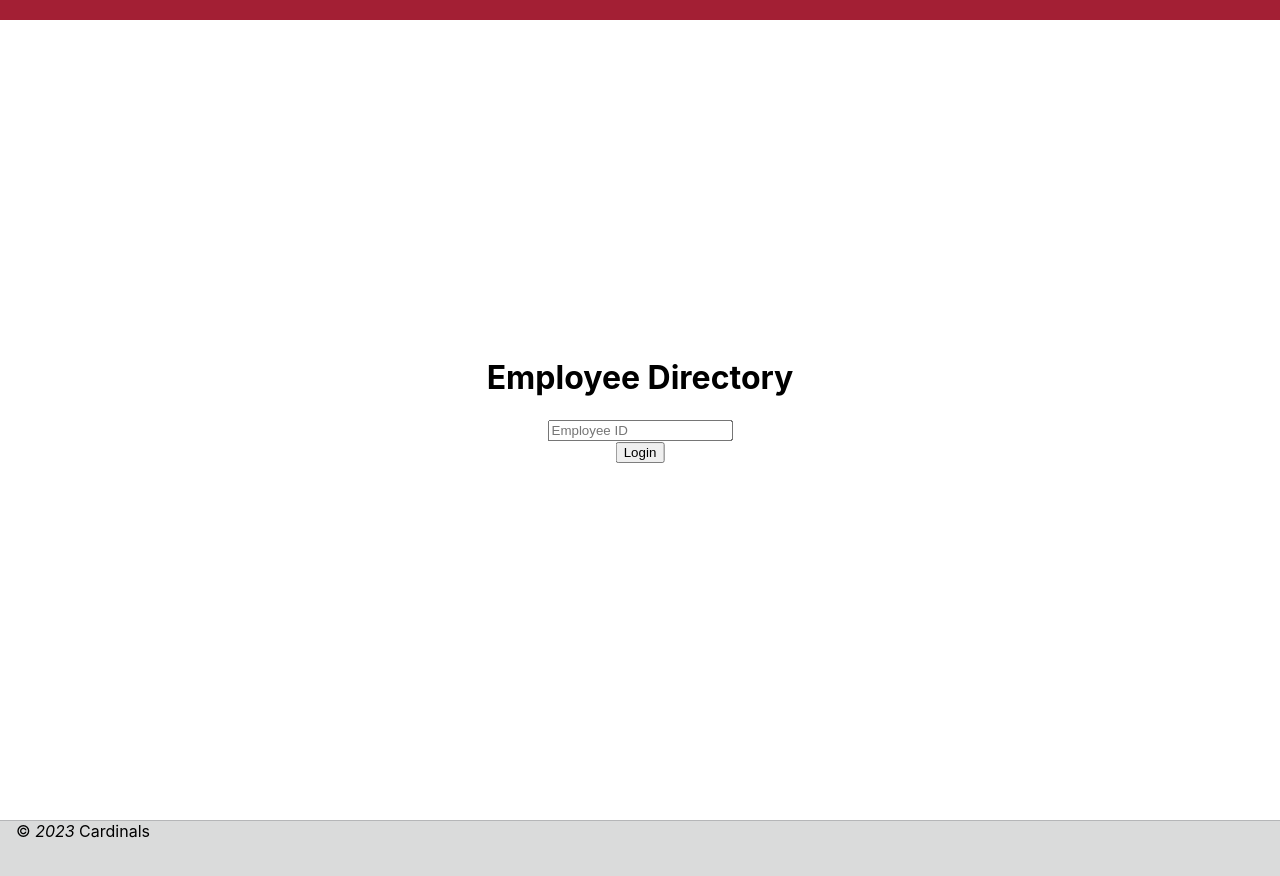
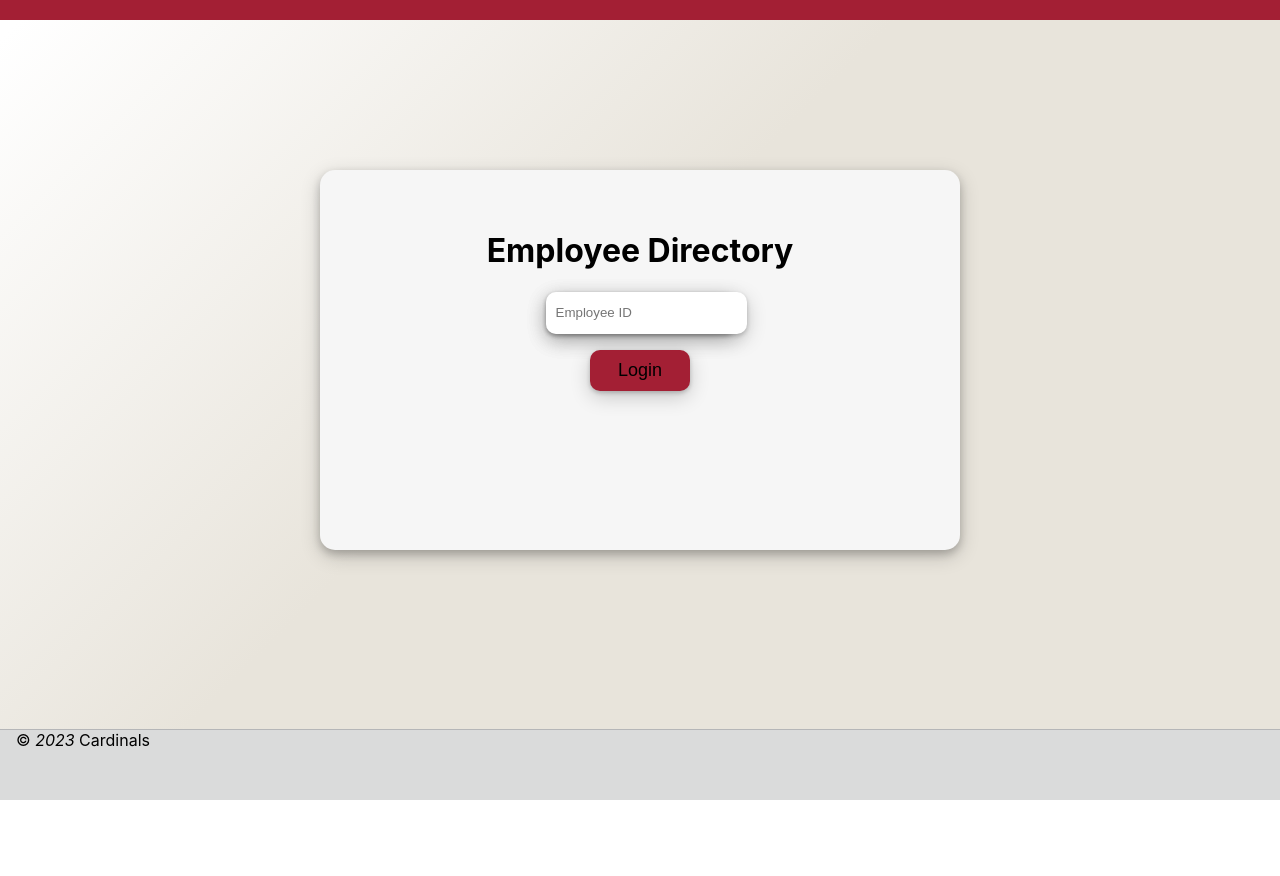
Before and after one commit to CIRACON/grp02, a React (Create React App) app: page / in a window 1280 px wide. Shown: the top 876 px of the page. After the commit the page ends 800 px from the top, so only its background shows below. Built offline with nearby package versions, Linux system fonts and the light colour scheme; no server answers.

Commit message:
final push maybe

```diff
--- a/src/components/Login.css
+++ b/src/components/Login.css
@@ -1,8 +1,8 @@
 .homeDiv{
-  width: 100vw;
-  height: 100vh;
-  background-color: white;
+  /* width: 100vw;
+  height;
   text-align: center;
+  background-color: aqua; */
 
   /* background-image:
   radial-gradient(white, rgba(255,255,255,.2) 2px, transparent 40px),
@@ -11,6 +11,13 @@
   radial-gradient(rgba(255,255,255,.4), rgba(255,255,255,.1) 2px, transparent 30px);
   background-size: 550px 550px, 350px 350px, 250px 250px, 150px 150px;
   background-position: 0 0, 40px 60px, 130px 270px, 70px 100px; */
+  /* text-align: center; */
+  height: 85vh;
+  /* background-color: red; */
+  display: flex;
+  justify-content: center;
+  align-items: center;
+
 
 
 }
@@ -18,17 +25,28 @@
 
 
 .container {
-  position: fixed; /* or absolute */
+  /* position: fixed;
   top: 50%;
   left: 50%;
-  transform: translate(-50%, -50%);
+  width: 50%;
+  height: 40%;
+  transform: translate(-50%, -50%); */
+
+  text-align: center;
+  width: 50%;
+  height: 50%;
+  padding-top: 40px;
+  background-color: #f6f6f6;
+  box-shadow: 0 4px 8px 0 rgba(0, 0, 0, 0.2), 0 6px 20px 0 rgba(0, 0, 0, 0.19);
+  border-radius: 15px;
+
 
 }
 .red {
   margin: 5px auto;
   color: black;
 }
-.green {
+/* .green {
   width: auto;
   display: inline-block;
 
@@ -39,9 +57,46 @@
   color: #000000;
   font-weight: bold;
   margin: 5px auto;
-}
+} */
 
 .homeNavLink{
   color: inherit;
   text-decoration: inherit;
 }
+
+.form-inputsL {
+  margin-bottom: 1rem;
+  box-shadow: 0 2px 4px 0 rgba(0, 0, 0, 0.2), 0 6px 20px 0 rgba(0, 0, 0, 0.19);
+  border-radius: 10px;
+  border-width: 5px;
+}
+
+.form-inputL {
+  padding-left: 10px;
+  border-radius: 10px;
+  box-shadow: 0 2px 4px 0 rgba(0, 0, 0, 0.2), 0 6px 20px 0 rgba(0, 0, 0, 0.19);
+  height: 40px;
+  width: 100%;
+  outline: none;
+  border: none;
+}
+
+.btn{
+  display: inline-block;
+  background-color: #A31F34;
+  padding: 10px;
+  width: 80px;
+  text-align: center;
+  border: none;
+  box-shadow: 0 2px 4px 0 rgba(0, 0, 0, 0.2), 0 6px 20px 0 rgba(0, 0, 0, 0.19);
+  border-radius: 10px; /* add this line */
+  font-size: 18px; /* add this line */
+
+
+}
+.formDiv{
+  display: flex;
+  justify-content: center;
+  align-items: center;
+
+}
--- a/src/components/Login.js
+++ b/src/components/Login.js
@@ -52,6 +52,7 @@ export default function Login() {
         <div className="red">
           <h1>Employee Directory </h1>
         </div>
+        <div className="formDiv">
         <form onSubmit={handleSubmit}>
           <div>
             {/* <input
@@ -61,16 +62,17 @@ export default function Login() {
 
             /> */}
           </div>
-          <div>
-            <input
+          <div className="form-inputsL">
+            <input className="form-inputL"
               type="password"
               placeholder="Employee ID"
               // onChange={e=>setID(e.target.value)}
               ref={idRef}
             />
           </div>
-          <button>Login</button>
+          <button className="btn">Login</button>
         </form>
+        </div>
 
 
 
```
